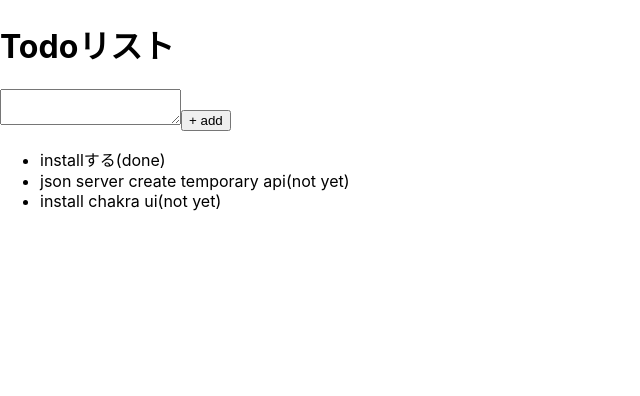
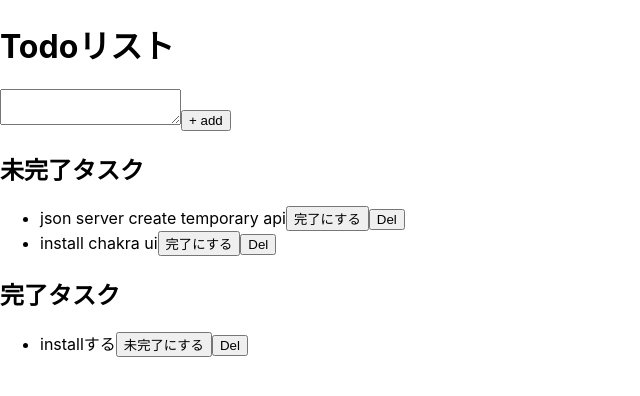
Before and after one commit to akiyama-prog/react-todo, a React (Create React App) app: page / in a window 1280 px wide. Shown: the top 396 px of the page, without its empty margins (0-640 px from the left). Built offline with nearby package versions, Linux system fonts and the light colour scheme; data requests are answered from the project's data file.

Commit message:
完了と未完了のタスクに分ける

```diff
--- a/src/components/App.js
+++ b/src/components/App.js
@@ -15,15 +15,36 @@ function App() {
         fetchData();
     }, []);
 
+    //未完了のタスクをもつ配列作成
+    const inCompletedList = todoList.filter((todo) => {
+        return !todo.done;
+    })
+    const completedList = todoList.filter((todo) => {
+        return todo.done;
+    })
+
     return (
         <>
             <h1>Todoリスト</h1>
             <textarea></textarea>
             <button>+ add</button>
+            <h2>未完了タスク</h2>
+            <ul>
+                {inCompletedList.map((todo) => (
+                    <li key={todo.id}>{todo.content}
+                        <button>{todo.done ? '未完了にする' : '完了にする'}</button>
+                        <button>Del</button>
+                    </li>
+                ))}
+            </ul>
 
+            <h2>完了タスク</h2>
             <ul>
-                {todoList.map((todo) => (
-                    <li key={todo.id}>{todo.content}({todo.done ? 'done' : 'not yet'})</li>
+                {completedList.map((todo) => (
+                    <li key={todo.id}>{todo.content}
+                        <button>{todo.done ? '未完了にする' : '完了にする'}</button>
+                        <button>Del</button>
+                    </li>
                 ))}
             </ul>
         </>
```
